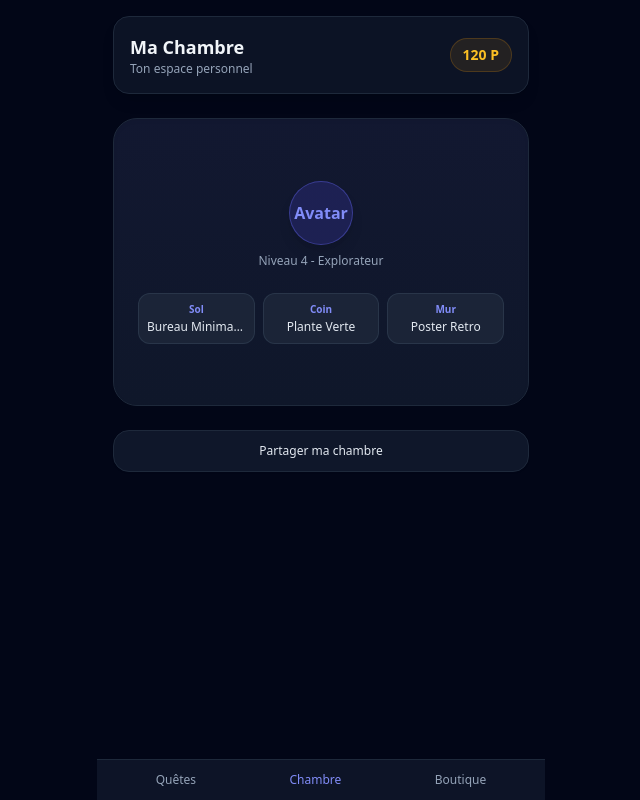
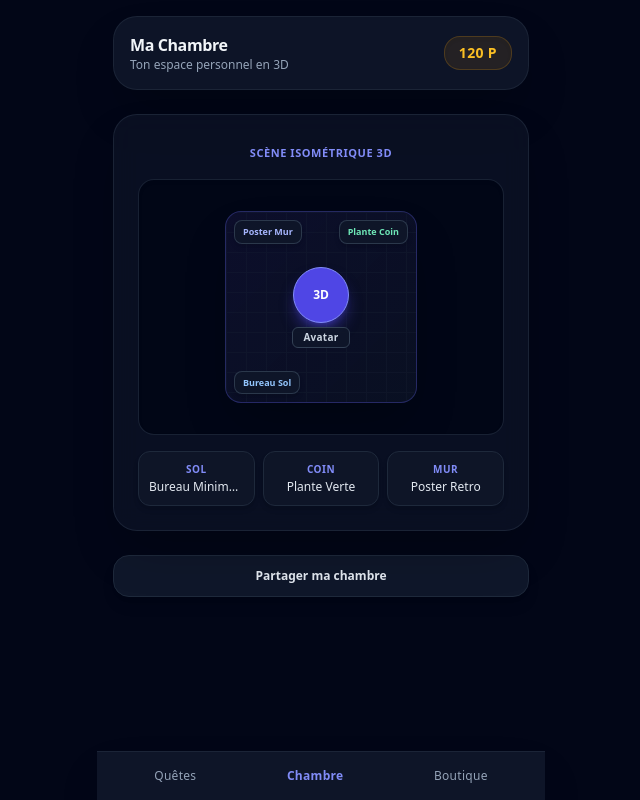
Before and after one commit to louismarembaud035-source/Questly.com, a Next.js app: page /room in a window 1280 px wide. Shown: the whole page, without its empty margins (319-959 px from the left). Built offline with nearby package versions, Linux system fonts and the light colour scheme.

Commit message:
Update page.tsx

```diff
--- a/app/room/page.tsx
+++ b/app/room/page.tsx
@@ -6,75 +6,96 @@ import Link from 'next/link';
 export default function RoomPage() {
   const [coins, setCoins] = useState(120);
 
-  // Meubles installés dans la chambre
-  const [placedItems, setPlacedItems] = useState([
+  const [placedItems] = useState([
     { id: 1, name: 'Bureau Minimaliste', slot: 'Sol' },
     { id: 2, name: 'Plante Verte', slot: 'Coin' },
     { id: 3, name: 'Poster Retro', slot: 'Mur' },
   ]);
 
   return (
-    <main className="min-h-screen bg-slate-950 text-slate-100 p-4 pb-24 max-w-md mx-auto flex flex-col justify-between">
-
+    <main className="min-h-screen bg-slate-950 text-slate-100 p-4 pb-28 max-w-md mx-auto flex flex-col justify-between selection:bg-indigo-500 selection:text-white">
       <div>
-        {/* HEADER : Titre et Solde */}
-        <header className="flex justify-between items-center bg-slate-900/80 backdrop-blur-md p-4 rounded-2xl border border-slate-800 shadow-lg mb-6">
+        {/* HEADER */}
+        <header className="flex justify-between items-center bg-slate-900/90 backdrop-blur-xl p-4 rounded-3xl border border-slate-800/80 shadow-2xl mb-6">
           <div>
-            <h1 className="font-bold text-lg">Ma Chambre</h1>
-            <p className="text-xs text-slate-400">Ton espace personnel</p>
+            <h1 className="font-bold text-base tracking-tight">Ma Chambre</h1>
+            <p className="text-xs text-slate-400">Ton espace personnel en 3D</p>
           </div>
-          <div className="flex items-center gap-1.5 bg-amber-500/10 border border-amber-500/20 px-3 py-1.5 rounded-full text-amber-400 font-bold text-sm">
-            <span>{coins} P</span>
+          <div className="bg-amber-500/10 border border-amber-500/20 px-3.5 py-1.5 rounded-2xl text-amber-400 font-bold text-sm tracking-wide shadow-inner">
+            {coins} P
           </div>
         </header>
 
-        {/* VISUEL DE LA CHAMBRE */}
-        <section className="bg-slate-900 border border-slate-800 rounded-3xl p-6 h-72 flex flex-col items-center justify-center relative mb-6 shadow-inner overflow-hidden">
-          <div className="absolute inset-0 bg-gradient-to-b from-indigo-950/20 to-slate-900/50 pointer-events-none"></div>
-
-          {/* Représentation stylée de l'avatar et de la pièce */}
-          <div className="z-10 text-center mb-6">
-            <div className="w-16 h-16 bg-indigo-600/20 border border-indigo-500/40 rounded-full mx-auto flex items-center justify-center text-indigo-400 font-bold mb-2 shadow-lg">
-              Avatar
-            </div>
-            <div className="text-xs text-slate-400">Niveau 4 - Explorateur</div>
+        {/* SECTION VISUEL 3D */}
+        <section className="bg-slate-900/60 backdrop-blur-md p-6 rounded-3xl border border-slate-800/80 mb-6 shadow-2xl flex flex-col items-center">
+          <div className="w-full text-center mb-4">
+            <span className="text-[11px] font-semibold text-indigo-400 uppercase tracking-wider">Scène Isométrique 3D</span>
           </div>
 
-          {/* Liste des éléments posés dans la pièce */}
-          <div className="z-10 grid grid-cols-3 gap-2 w-full">
+          {/* Conteneur 3D avec perspective */}
+          <div className="w-full h-64 bg-slate-950/90 rounded-2xl border border-slate-800/80 relative overflow-hidden flex items-center justify-center perspective-[1000px] shadow-inner">
+
+            {/* Espace de la pièce en relief (Rotation 3D) */}
+            <div className="w-48 h-48 relative transform-gpu rotate-x-[20deg] rotate-y-[-25deg] transition-transform duration-500 preserve-3d border border-indigo-500/30 bg-gradient-to-br from-indigo-950/40 to-slate-900/60 rounded-2xl shadow-2xl flex items-center justify-center">
+
+              {/* Effet quadrillage sol */}
+              <div className="absolute inset-0 bg-[linear-gradient(to_right,#1e293b_1px,transparent_1px),linear-gradient(to_bottom,#1e293b_1px,transparent_1px)] bg-[size:1.25rem_1.25rem] opacity-25 rounded-2xl pointer-events-none"></div>
+
+              {/* Avatar au centre de la pièce */}
+              <div className="z-20 flex flex-col items-center">
+                <div className="w-14 h-14 bg-indigo-600 border border-indigo-400 rounded-full shadow-lg shadow-indigo-600/50 flex items-center justify-center text-white font-bold text-xs">
+                  3D
+                </div>
+                <span className="text-[10px] bg-slate-900/90 border border-slate-700 px-2.5 py-0.5 rounded-md text-slate-300 mt-1 font-semibold tracking-wide">Avatar</span>
+              </div>
+
+              {/* Éléments positionnés dans la pièce 3D */}
+              <div className="absolute top-2 left-2 bg-slate-900/90 border border-slate-700/80 px-2 py-1 rounded-lg text-[9px] text-indigo-300 font-bold shadow-md">
+                Poster Mur
+              </div>
+              <div className="absolute bottom-2 left-2 bg-slate-900/90 border border-slate-700/80 px-2 py-1 rounded-lg text-[9px] text-blue-300 font-bold shadow-md">
+                Bureau Sol
+              </div>
+              <div className="absolute top-2 right-2 bg-slate-900/90 border border-slate-700/80 px-2 py-1 rounded-lg text-[9px] text-emerald-300 font-bold shadow-md">
+                Plante Coin
+              </div>
+            </div>
+          </div>
+
+          {/* Liste des meubles installés */}
+          <div className="w-full mt-4 grid grid-cols-3 gap-2">
             {placedItems.map(item => (
-              <div key={item.id} className="bg-slate-800/80 border border-slate-700/60 p-2 rounded-xl text-center">
-                <div className="text-[10px] text-indigo-400 font-semibold">{item.slot}</div>
-                <div className="text-xs text-slate-200 truncate mt-0.5">{item.name}</div>
+              <div key={item.id} className="bg-slate-900/90 border border-slate-800 p-2.5 rounded-xl text-center shadow-md">
+                <div className="text-[10px] text-indigo-400 font-bold uppercase tracking-wider">{item.slot}</div>
+                <div className="text-xs text-slate-200 truncate mt-0.5 font-medium">{item.name}</div>
               </div>
             ))}
           </div>
         </section>
 
-        {/* BOUTON DE PARTAGE / FLEX */}
+        {/* BOUTON PARTAGER */}
         <section className="mb-6">
           <button
             onClick={() => alert('Lien de partage copie ! Montre ta chambre a tes amis.')}
-            className="w-full bg-slate-900 hover:bg-slate-800 border border-slate-800 text-slate-200 font-medium py-3 rounded-2xl text-xs transition-colors shadow-sm"
+            className="w-full bg-slate-900 hover:bg-slate-800 active:scale-[0.99] border border-slate-800 text-slate-200 font-semibold py-3 rounded-2xl text-xs transition-all shadow-lg"
           >
             Partager ma chambre
           </button>
         </section>
       </div>
 
-      {/* NAVIGATION DU BAS (App Shell) */}
-      <nav className="fixed bottom-0 left-0 right-0 bg-slate-900/90 backdrop-blur-lg border-t border-slate-800 p-3 max-w-md mx-auto flex justify-around items-center">
-        <Link href="/" className="flex flex-col items-center text-slate-400 hover:text-slate-200 text-xs font-medium transition-colors">
+      {/* NAVIGATION DU BAS */}
+      <nav className="fixed bottom-0 left-0 right-0 bg-slate-900/95 backdrop-blur-xl border-t border-slate-800/80 p-3 max-w-md mx-auto flex justify-around items-center shadow-2xl z-50">
+        <Link href="/" className="flex flex-col items-center text-slate-400 hover:text-slate-200 text-xs font-medium tracking-wide py-1 transition-colors">
           Quêtes
         </Link>
-        <Link href="/room" className="flex flex-col items-center text-indigo-400 text-xs font-medium">
+        <Link href="/room" className="flex flex-col items-center text-indigo-400 text-xs font-semibold tracking-wide py-1">
           Chambre
         </Link>
-        <Link href="/shop" className="flex flex-col items-center text-slate-400 hover:text-slate-200 text-xs font-medium transition-colors">
+        <Link href="/shop" className="flex flex-col items-center text-slate-400 hover:text-slate-200 text-xs font-medium tracking-wide transition-colors py-1">
           Boutique
         </Link>
       </nav>
-
     </main>
   );
 }
```
